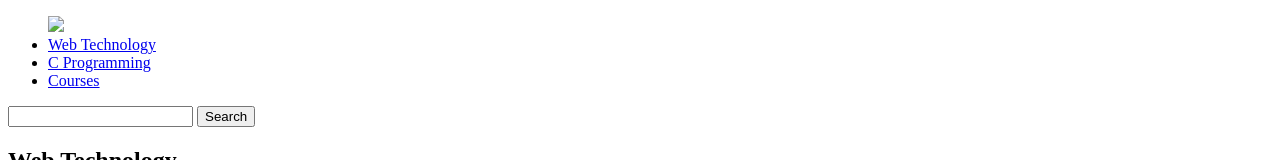
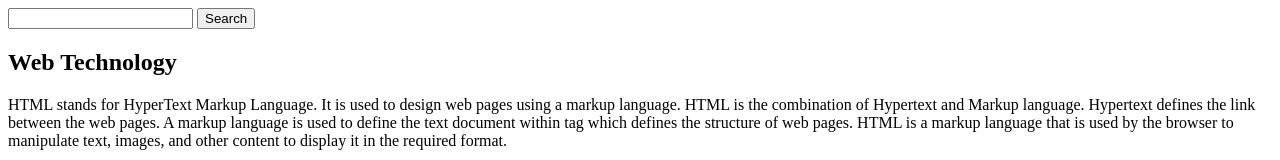
Before and after one commit to Pzainab/responsiveweb, a plain HTML site: page index.html in a window 1280 px wide. Shown: the top 160 px of the page. Drawn offline with Linux system fonts and the light colour scheme.

Commit message:
Update index.html

```diff
--- a/index.html
+++ b/index.html
@@ -10,14 +10,7 @@
 
 <body>
 	<nav class="navbar background">
-		<ul class="nav-list">
-			<div class="logo">
-				<img src="logo.png">
-			</div>
-			<li><a href="#web">Web Technology</a></li>
-			<li><a href="#program">C Programming</a></li>
-			<li><a href="#course">Courses</a></li>
-		</ul>
+
 
 		<div class="rightNav">
 			<input type="text" name="search" id="search">
```
